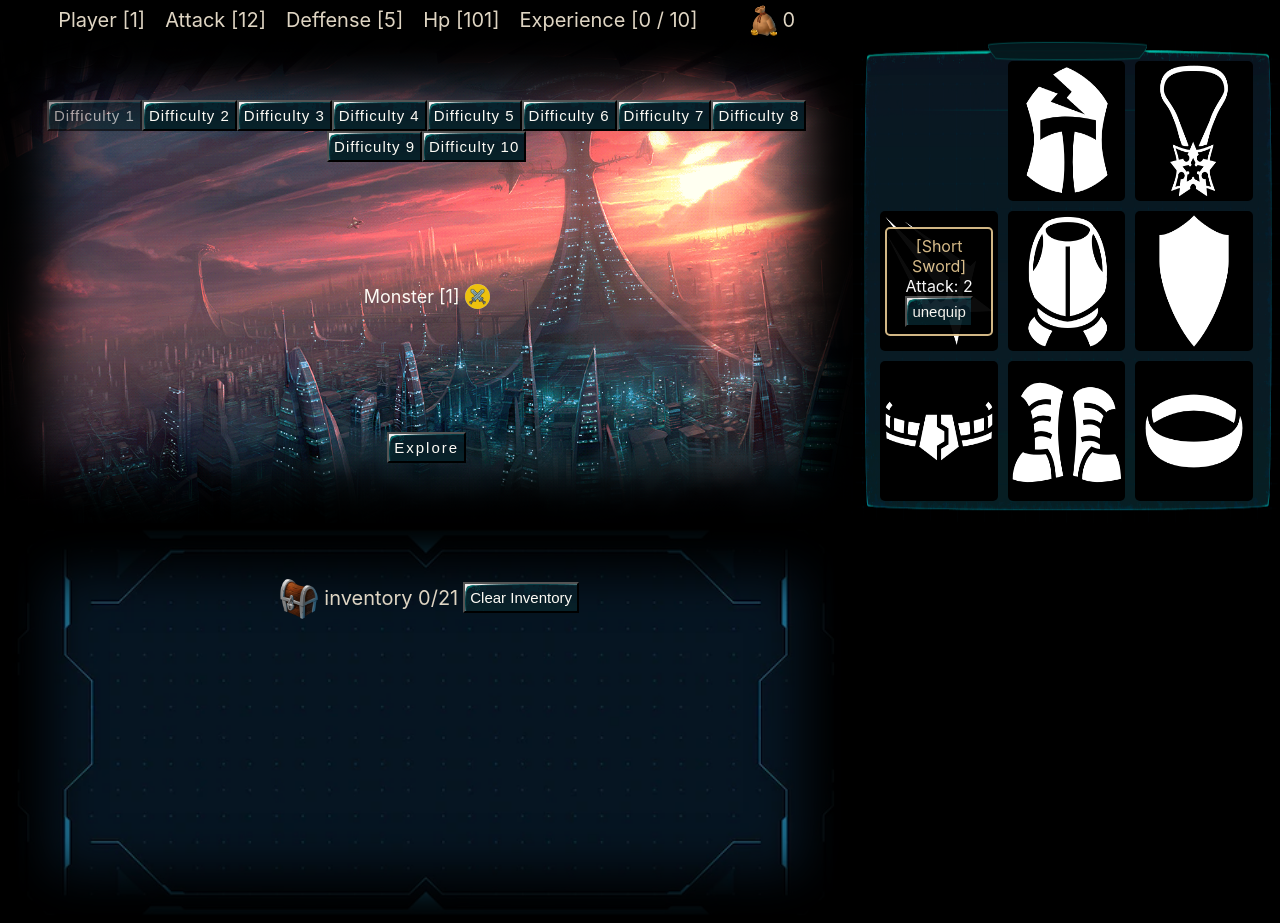
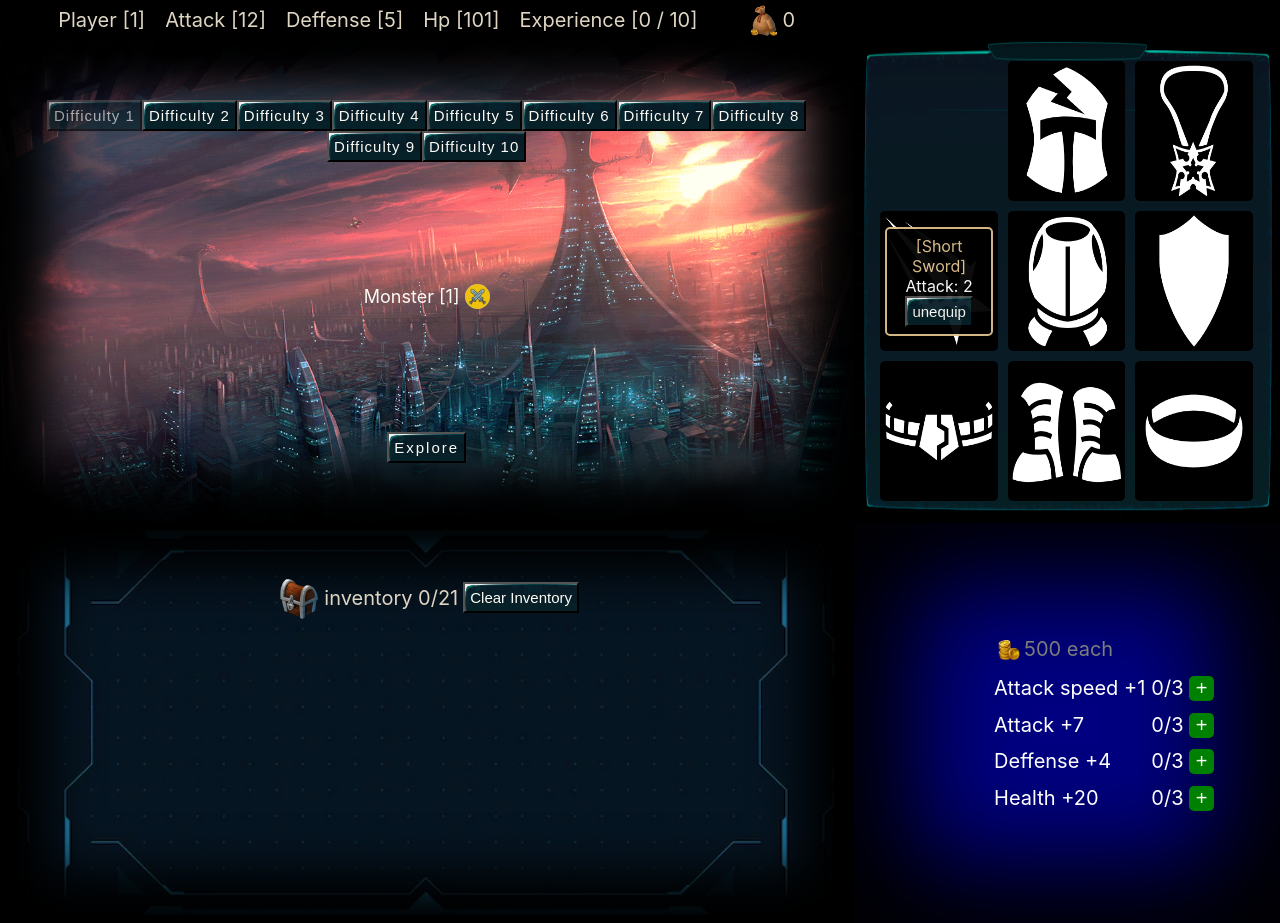
Before and after one commit to kovacevicemir/frontend-game, a React (Create React App) app: page / in a window 1280 px wide. Built offline with nearby package versions, Linux system fonts and the light colour scheme.

Commit message:
adding shop feature & calculation

```diff
--- a/src/App.tsx
+++ b/src/App.tsx
@@ -8,6 +8,7 @@ import Inventory from "./components/Inventory";
 import PlayerInfo from "./components/PlayerInfo";
 import { clearAll } from "./data/localStorage";
 import { MainLayout } from "./components/styled";
+import Shop from "./components/Shop";
 
 const App = () => {
   const [player, setPlayer] = useState<Player | null>(null);
@@ -30,6 +31,7 @@ const App = () => {
     player?.equipedItems,
     player?.experience,
     player?.gold,
+    player?.shopAssets,
   ]);
 
   if (player == null) {
@@ -48,11 +50,11 @@ const App = () => {
         experienceNeeded={player.experienceNeeded}
         gold={player.gold}
       />
-      <div style={{ background: "black" }}></div>
+      <div style={{ background: "black" }}>11111</div>
       <World player={player} setPlayer={setPlayer} />
       <PlayerInfo player={player} setPlayer={setPlayer} />
       <Inventory player={player} setPlayer={setPlayer} />
-      <div style={{ background: "black" }}></div>
+      <Shop player={player} setPlayer={setPlayer} />
     </MainLayout>
   );
 };
--- a/src/components/DisplayBattle.tsx
+++ b/src/components/DisplayBattle.tsx
@@ -43,6 +43,7 @@ const DisplayBattle: React.FC<IDisplayBattle> = ({
             strokeColor="#1dad1d"
           />
         </BattleBox>
+
         <div
           style={{
             width: "40px",
@@ -75,6 +76,7 @@ const DisplayBattle: React.FC<IDisplayBattle> = ({
           />
         </BattleBox>
       </DisplayBattleLayout>
+
       <BattleOutcome>
         <div
           style={{
--- /dev/null
+++ b/src/components/Shop.tsx
@@ -0,0 +1,83 @@
+import React from "react";
+import { Player } from "../models/Player";
+import { CenterAlign, ShopButton, ShopItem, ShopLayout } from "./styled";
+import Coins from "../images/Coins.png";
+import { copyPlayer } from "../helpers/copyPlayer";
+import { IShopAssets } from "../interfaces/IShopAssets";
+
+interface IShop {
+  player: Player;
+  setPlayer: any;
+}
+
+const Shop: React.FC<IShop> = ({ player, setPlayer }) => {
+  const handleBuyAsset = (shopAssetName: keyof IShopAssets) => {
+    const cp = copyPlayer(player);
+    cp.addShopAsset(shopAssetName);
+    setPlayer(cp);
+  };
+
+  return (
+    <ShopLayout>
+      <ShopItem>
+        <CenterAlign style={{ color: "#7d7d7d" }}>
+          <img src={Coins} alt="coins" width={30} /> 500 each
+        </CenterAlign>
+      </ShopItem>
+      <ShopItem>
+        Attack speed +1
+        <div>
+          {player.shopAssets.attackSpeed}/3{" "}
+          <ShopButton
+            onClick={() => {
+              handleBuyAsset("attackSpeed");
+            }}
+          >
+            +
+          </ShopButton>
+        </div>
+      </ShopItem>
+      <ShopItem>
+        Attack{" +7"}
+        <div>
+          {player.shopAssets.attack}/3{" "}
+          <ShopButton
+            onClick={() => {
+              handleBuyAsset("attack");
+            }}
+          >
+            +
+          </ShopButton>
+        </div>
+      </ShopItem>
+      <ShopItem>
+        Deffense{" +4"}
+        <div>
+          {player.shopAssets.deffense}/3{" "}
+          <ShopButton
+            onClick={() => {
+              handleBuyAsset("deffense");
+            }}
+          >
+            +
+          </ShopButton>
+        </div>
+      </ShopItem>
+      <ShopItem>
+        Health {" +20"}
+        <div>
+          {player.shopAssets.healthPoints}/3{" "}
+          <ShopButton
+            onClick={() => {
+              handleBuyAsset("healthPoints");
+            }}
+          >
+            +
+          </ShopButton>
+        </div>
+      </ShopItem>
+    </ShopLayout>
+  );
+};
+
+export default Shop;
--- a/src/components/World.tsx
+++ b/src/components/World.tsx
@@ -10,6 +10,7 @@ import RenderMobs from "./RenderMobs";
 import RenderDifficulties from "./RenderDifficulties";
 import Button01 from "../images/Button01.png";
 import { WorldMiddleLayout, GameButton, WorldMainStyle } from "./styled";
+import { getShopAttributeMultiplier } from "../helpers/shopAssetsHelper";
 
 interface IWorld {
   player: Player;
@@ -46,15 +47,20 @@ const World = ({ player, setPlayer }: IWorld) => {
 
   useEffect(() => {
     if (battleData) {
+      const timing =
+        1000 -
+        player.shopAssets.attackSpeed *
+          getShopAttributeMultiplier("attackSpeed");
+
       let interval = setInterval(() => {
         setFightLogIndex((prev) => prev + 1);
-      }, 750);
+      }, timing);
 
       return () => {
         clearInterval(interval);
       };
     }
-  }, [battleData]);
+  }, [battleData, player]);
 
   useEffect(() => {
     setMonsters(generateMobsArray(difficulty));
--- a/src/components/styled.js
+++ b/src/components/styled.js
@@ -4,6 +4,13 @@ import Aic18 from "../images/Aic18.jpg";
 import Window03 from "../images/Window03.png";
 import MainPanel01 from "../images/MainPanel01.png";
 import FuturisticBg from "../images/FuturisticBg.png";
+
+export const CenterAlign = styled.div`
+  display: flex;
+  flex-direction: row;
+  justify-content: center;
+  align-items: center;
+`;
 
 export const MainLayout = styled.div`
   display: grid;
@@ -92,6 +99,47 @@ export const MobAttackButton = styled.button`
   @media (max-width: 850px) {
     height: 35px;
     width: 35px;
+  }
+`;
+
+export const ShopLayout = styled.div`
+  display: flex;
+  flex-direction: column;
+  justify-content: space-evenly;
+  align-items: flex-start;
+  padding: 100px;
+  padding-left: 33%;
+  font-size: 20px;
+  background-color: navy;
+  box-shadow: inset 0px 0px 100px 60px rgba(0, 0, 0, 1);
+  @media (max-width: 850px) {
+    padding-left: 20%;
+    font-size: 17px;
+  }
+`;
+
+export const ShopItem = styled.div`
+  display: flex;
+  flex-direction: row;
+  justify-content: space-between;
+  width: 220px;
+  color: #fff;
+  @media (max-width: 850px) {
+    margin-bottom: 5px;
+  }
+`;
+
+export const ShopButton = styled.button`
+  width: 25px;
+  height: 25px;
+  background-color: green;
+  border: none;
+  border-radius: 5px;
+  font-size: 20px;
+  color: #fff;
+  &:hover {
+    cursor: pointer;
+    background-color: black;
   }
 `;
 
--- a/src/data/getPlayerFromDb.ts
+++ b/src/data/getPlayerFromDb.ts
@@ -27,7 +27,13 @@ export const getPlayerFromDb = () => {
       },
       [],
       0,
-      0
+      0,
+      {
+        attackSpeed: 0,
+        attack: 0,
+        deffense: 0,
+        healthPoints: 0,
+      }
     );
     newPlayer.computePlayerStats();
     set("Player", newPlayer);
--- a/src/helpers/copyPlayer.ts
+++ b/src/helpers/copyPlayer.ts
@@ -8,6 +8,7 @@ export const copyPlayer = (player: Player): Player => {
     player.equipedItems,
     player.inventoryItems,
     player.experience,
-    player.gold
+    player.gold,
+    player.shopAssets
   );
 };
--- /dev/null
+++ b/src/helpers/shopAssetsHelper.ts
@@ -0,0 +1,18 @@
+export const getShopAttributeMultiplier = (shopAssetName: string) => {
+  switch (shopAssetName) {
+    case "attackSpeed":
+      return 175;
+    case "attack":
+      return 7;
+    case "deffense":
+      return 4;
+    case "healthPoints":
+      return 20;
+    default:
+      return 0;
+  }
+};
+
+export const getShopPrice = () => {
+  return 500;
+};
--- /dev/null
+++ b/src/interfaces/IShopAssets.ts
@@ -0,0 +1,6 @@
+export interface IShopAssets {
+  attackSpeed: number;
+  attack: number;
+  deffense: number;
+  healthPoints: number;
+}
--- a/src/models/Player.ts
+++ b/src/models/Player.ts
@@ -1,3 +1,4 @@
+import { IShopAssets } from "./../interfaces/IShopAssets";
 import {
   levelDefinitions,
   levelStatsDefinitions,
@@ -8,6 +9,10 @@ import { IEquipedItems, itemSlotNamesArray } from "../interfaces/IEquipedItems";
 import { IItem } from "../interfaces/IItem";
 import { IPlayer } from "../interfaces/IPlayer";
 import _ from "lodash";
+import {
+  getShopAttributeMultiplier,
+  getShopPrice,
+} from "../helpers/shopAssetsHelper";
 
 export class Player implements IPlayer {
   id: number;
@@ -21,6 +26,12 @@ export class Player implements IPlayer {
   experience: number = 0;
   experienceNeeded: number;
   gold: number = 0;
+  shopAssets: IShopAssets = {
+    attackSpeed: 0,
+    attack: 0,
+    deffense: 0,
+    healthPoints: 0,
+  };
 
   constructor(
     id: number,
@@ -29,7 +40,8 @@ export class Player implements IPlayer {
     equipedItems: IEquipedItems,
     inventoryItems: IItem[],
     experience: number,
-    gold: number
+    gold: number,
+    shopAssets: IShopAssets
   ) {
     this.id = id;
     this.nickname = nickname;
@@ -39,6 +51,7 @@ export class Player implements IPlayer {
     this.experience = experience;
     this.gold = gold;
     this.experienceNeeded = levelDefinitions.get(level + 1) as number;
+    this.shopAssets = shopAssets;
   }
 
   computePlayerStats(): void {
@@ -47,13 +60,17 @@ export class Player implements IPlayer {
       return;
     }
 
-    this.totalAttack = this.computeAttribute(9, levelBonusRatio, "attack");
-    this.totalDeffense = this.computeAttribute(4, 1, "deffense");
-    this.totalHealthPoints = this.computeAttribute(
-      99,
-      levelBonusRatio * 2,
-      "healthPoints"
-    );
+    this.totalAttack =
+      this.computeAttribute(9, levelBonusRatio, "attack") +
+      this.shopAssets.attack * getShopAttributeMultiplier("attack");
+
+    this.totalDeffense =
+      this.computeAttribute(4, 1, "deffense") +
+      this.shopAssets.deffense * getShopAttributeMultiplier("deffense");
+
+    this.totalHealthPoints =
+      this.computeAttribute(99, levelBonusRatio * 2, "healthPoints") +
+      this.shopAssets.healthPoints * getShopAttributeMultiplier("healthPoints");
   }
 
   computeAttribute(
@@ -89,6 +106,14 @@ export class Player implements IPlayer {
       this.experienceNeeded = levelDefinitions.get(this.level + 2) as number;
       this.computePlayerStats();
     }
+  }
+
+  addShopAsset(shopAssetName: keyof IShopAssets) {
+    if (this.shopAssets[shopAssetName] < 3 && this.gold > 499) {
+      this.shopAssets[shopAssetName] = this.shopAssets[shopAssetName] + 1;
+      this.gold = this.gold - getShopPrice();
+    }
+    this.computePlayerStats();
   }
 
   addExpAndGold(battleResults: IBattleResults): void {
```
Also changed, not shown: src/interfaces/IPlayer.ts (+24 -22 lines).
